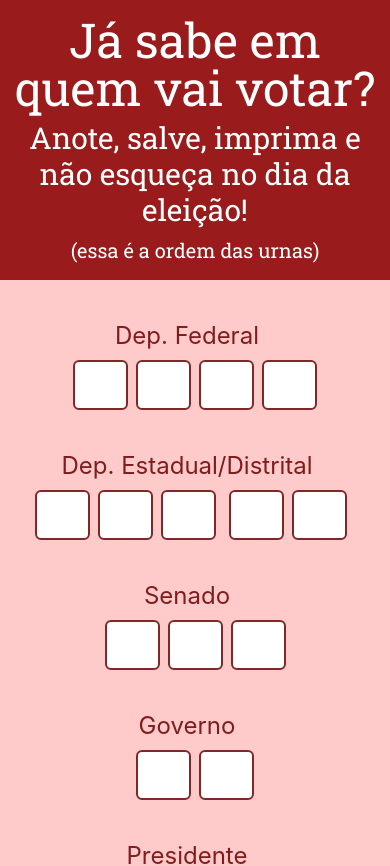
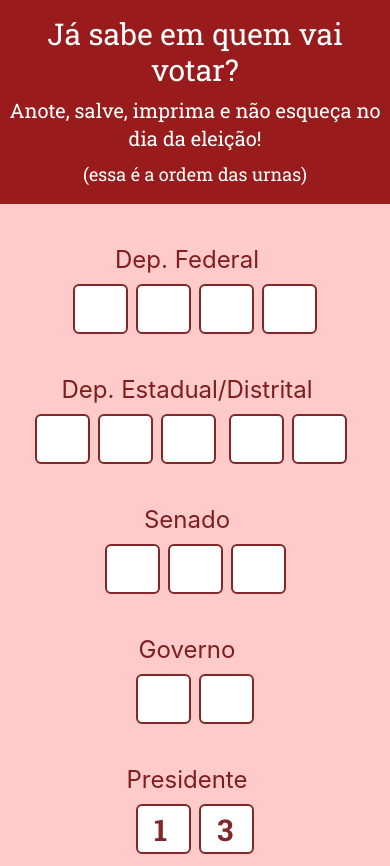
Before and after one commit to flaviojmendes/colinha, a React (Vite) app: page / in a window 390 px wide. Shown: the top 866 px of the page. Built offline with nearby package versions, Linux system fonts and the light colour scheme.

Commit message:
minor fixes

```diff
--- a/src/App.tsx
+++ b/src/App.tsx
@@ -145,14 +145,14 @@ function App() {
   return (
     <div className="w-screen h-full min-h-screen bg-red-200 text-center">
       <div className="flex flex-col bg-red-800 py-4">
-      <h1 className="text-white text-5xl font-main">
+      <h1 className="text-white text-3xl md:text-5xl font-main">
         Já sabe em quem vai votar?
       </h1>
-      <h2 className="text-white text-3xl font-main mt-2">
+      <h2 className="text-white text-xl md:text-3xl font-main mt-2">
         Anote, salve, imprima e não esqueça no dia da eleição!
       </h2>
 
-      <h2 className="text-white text-xl font-main mt-2">
+      <h2 className="text-white text-lg md:text-xl font-main mt-2">
         (essa é a ordem das urnas)
       </h2>
       </div>
```
